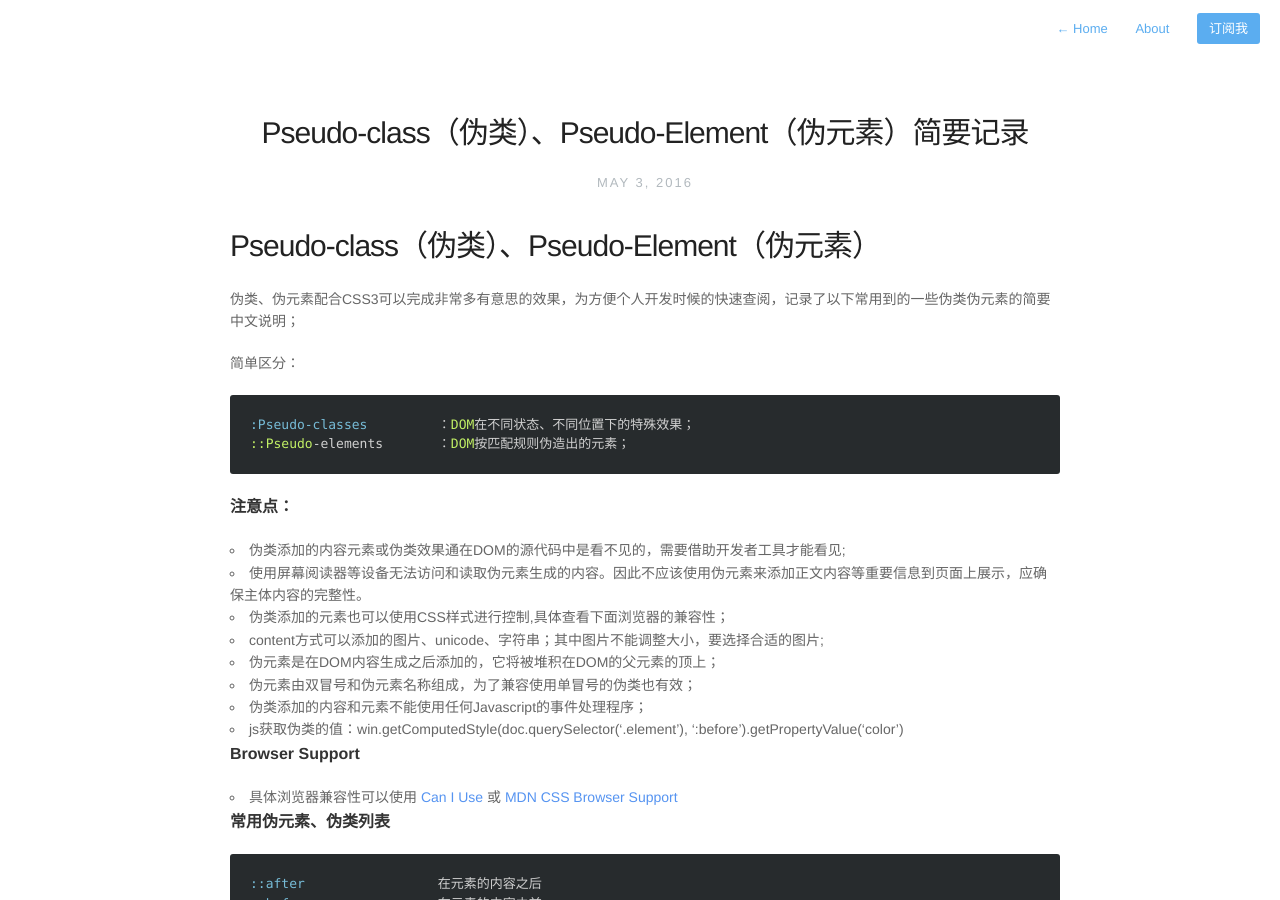
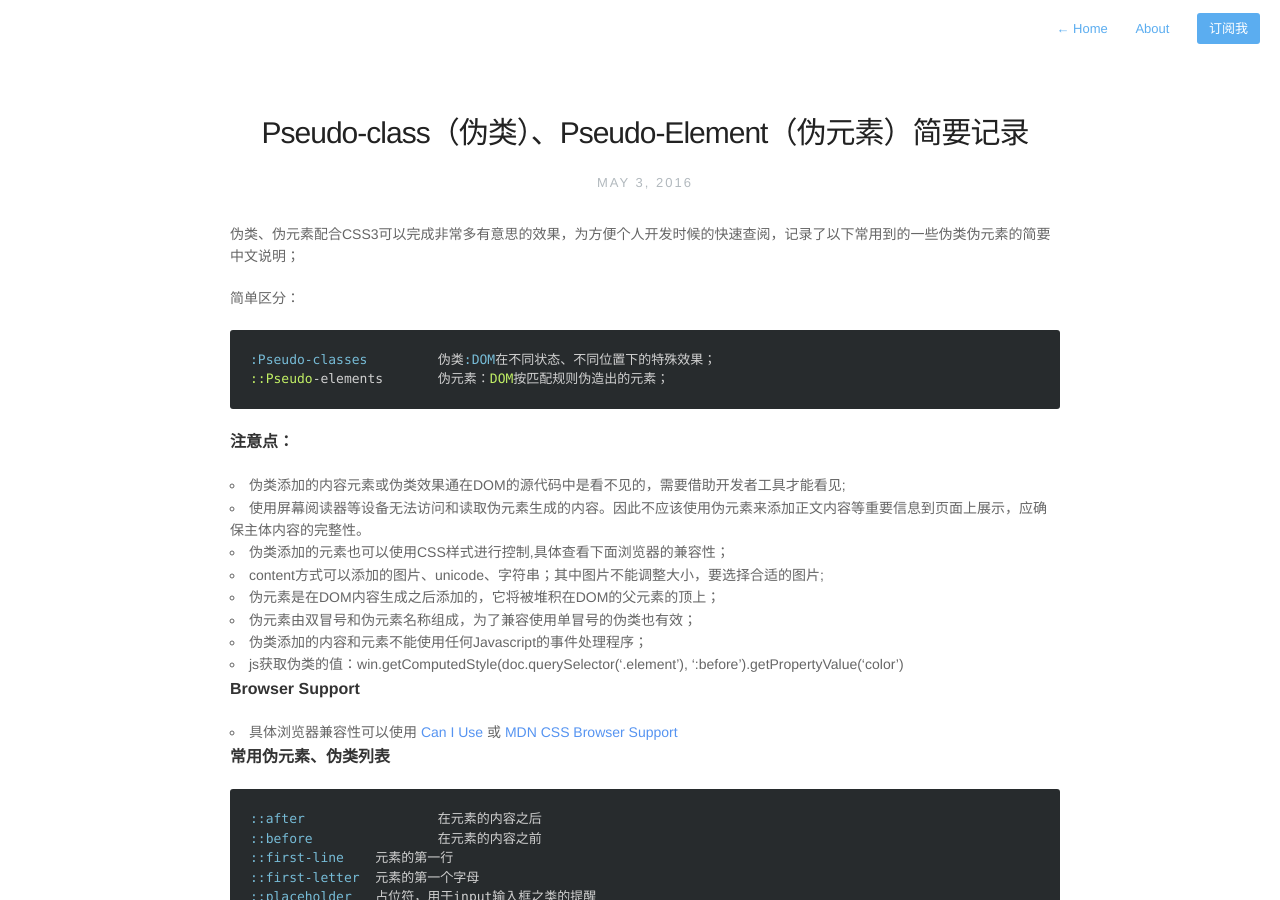
Before and after one commit to Tomzhangzhang/markyun.github.io, a Jekyll site: the page built from _posts/2016-4-29-Pseudo-class-Pseudo-Element.markdown, in a window 1280 px wide and 900 px high. Built offline with Jekyll 4.4.1, drawn with Linux system fonts in a browser that asks for light colours; nearby versions of some CDN libraries; Markdown is read by kramdown in place of the engine named in the settings; comment, search, counter and statistics services are not loaded.

Commit message:
update posts format
update posts format

```diff
--- a/_posts/2016-4-29-Pseudo-class-Pseudo-Element.markdown
+++ b/_posts/2016-4-29-Pseudo-class-Pseudo-Element.markdown
@@ -8,15 +8,14 @@ comments: true
 
 ---
 
-# Pseudo-class（伪类）、Pseudo-Element（伪元素） #
 
 
 伪类、伪元素配合CSS3可以完成非常多有意思的效果，为方便个人开发时候的快速查阅，记录了以下常用到的一些伪类伪元素的简要中文说明；
 
 简单区分：
 
-	:Pseudo-classes		：DOM在不同状态、不同位置下的特殊效果；
-	::Pseudo-elements	：DOM按匹配规则伪造出的元素；
+	:Pseudo-classes		伪类:DOM在不同状态、不同位置下的特殊效果；
+	::Pseudo-elements	伪元素：DOM按匹配规则伪造出的元素；
 
 #### 注意点： ####
 - 伪类添加的内容元素或伪类效果通在DOM的源代码中是看不见的，需要借助开发者工具才能看见;
```
